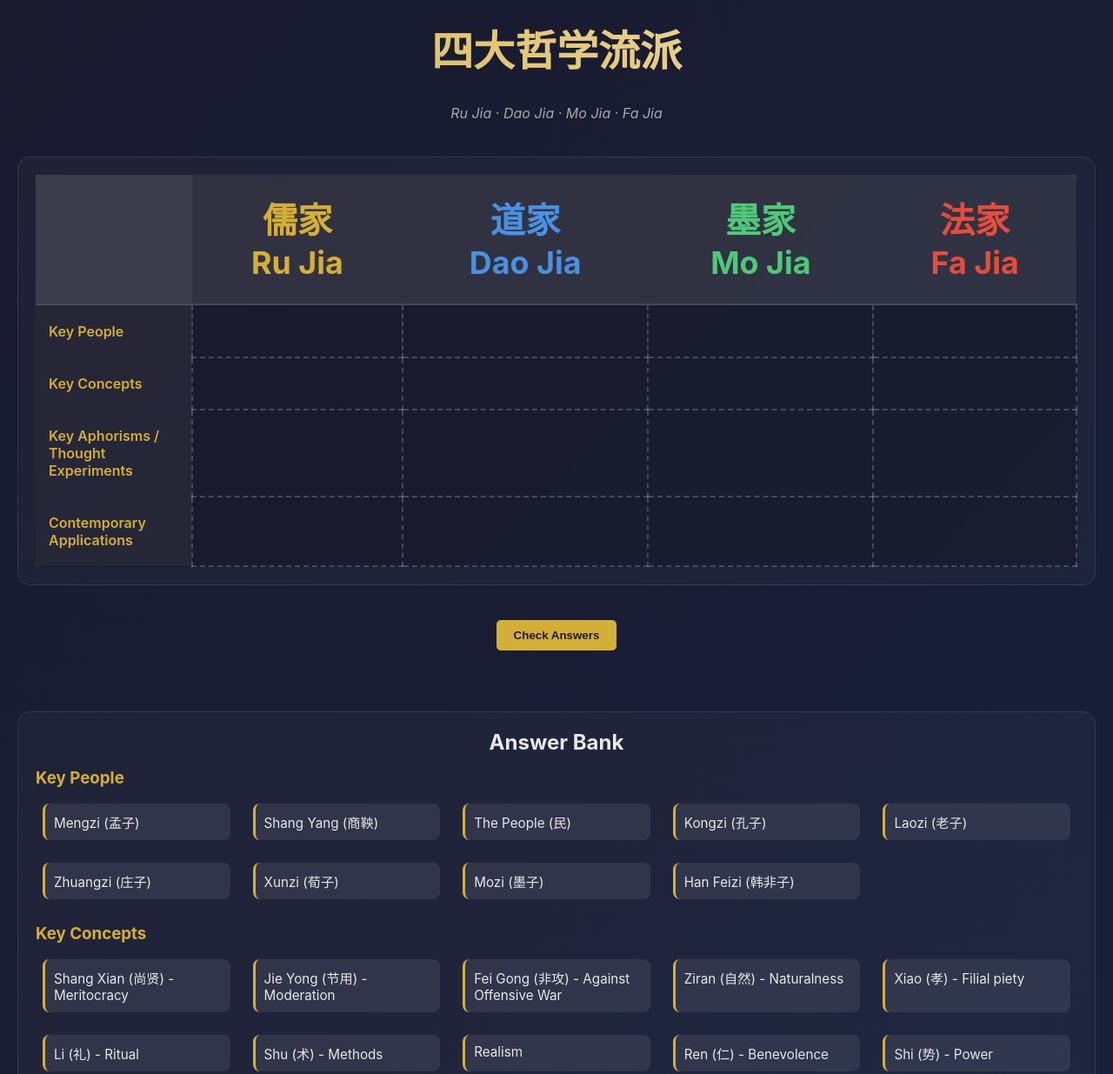
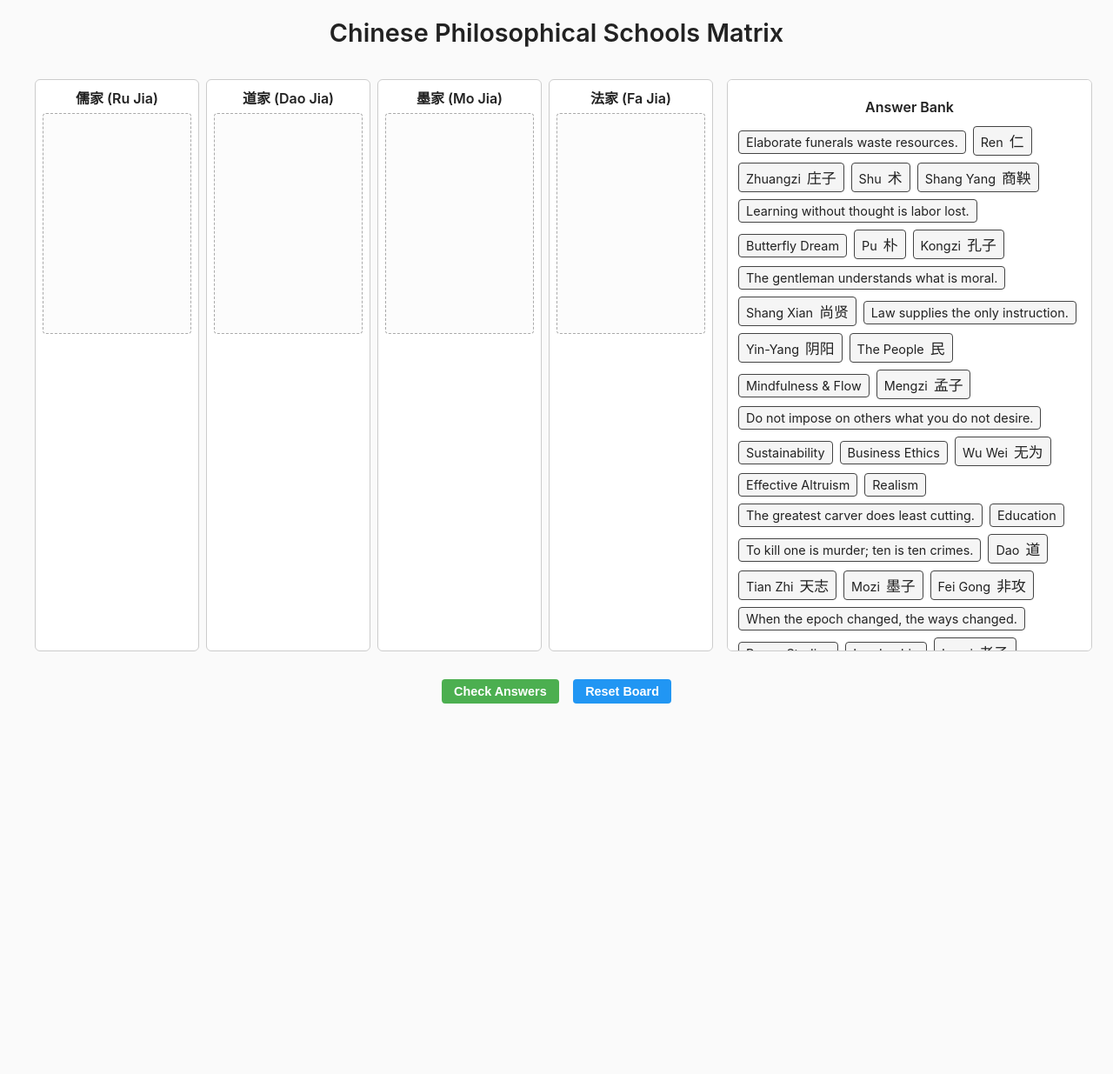
Before and after one commit to omatty123/wujia, a plain HTML site: page index.html in a window 1280 px wide. Shown: the top 1235 px of the page at 87% size. After the commit the page ends 825 px from the top, so only its background shows below. Drawn offline with Linux system fonts and the light colour scheme.

Commit message:
Update index.html

```diff
--- a/index.html
+++ b/index.html
@@ -2,181 +2,281 @@
 <html lang="en">
 <head>
   <meta charset="UTF-8">
-  <meta name="viewport" content="width=device-width, initial-scale=1.0">
-  <title>四大哲学流派 - Interactive Matrix</title>
+  <title>Chinese Philosophical Schools Matrix</title>
   <style>
-    * { margin: 0; padding: 0; box-sizing: border-box; }
-    body { font-family: 'Inter', Arial, sans-serif; background: linear-gradient(135deg, #1a1a2e 0%, #16213e 100%); color: #e8e8e8; padding: 20px; min-height: 100vh; }
-    h1 { text-align: center; font-size: 3em; margin-bottom: 10px; background: linear-gradient(45deg, #d4af37, #f4e4c1); -webkit-background-clip: text; -webkit-text-fill-color: transparent; }
-    .subtitle { text-align: center; color: #a8a8a8; margin-bottom: 20px; font-style: italic; }
-
-    .container { max-width: 1600px; margin: 0 auto; display: flex; flex-direction: column; gap: 20px; }
-    .table-wrapper { overflow-x: auto; background: rgba(255, 255, 255, 0.03); border-radius: 15px; padding: 20px; backdrop-filter: blur(10px); border: 1px solid rgba(255, 255, 255, 0.1); }
-
-    table { width: 100%; border-collapse: collapse; background: rgba(0, 0, 0, 0.2); border-radius: 10px; }
-    th { background: rgba(255, 255, 255, 0.1); padding: 20px 15px; text-align: center; font-size: 1.4em; border-bottom: 2px solid rgba(255, 255, 255, 0.2); position: sticky; top: 0; }
-    th:first-child { background: rgba(255, 255, 255, 0.15); font-weight: bold; color: #d4af37; width: 180px; text-align: left; }
-    td { padding: 20px 15px; vertical-align: top; border: 2px dashed rgba(255, 255, 255, 0.2); min-height: 150px; }
-
-    .ru-header { color: #d4af37; }
-    .dao-header { color: #4a90e2; }
-    .mo-header { color: #50c878; }
-    .fa-header { color: #e74c3c; }
-
-    td:first-child { background: rgba(255, 255, 255, 0.05); font-weight: 600; color: #d4af37; border: none; }
-    tr:hover td { background: rgba(255, 255, 255, 0.05); }
-
-    .school-name { font-size: 1.6em; font-weight: bold; margin-bottom: 5px; }
-    .school-chinese { font-family: 'Noto Serif SC', serif; font-size: 1.8em; display: block; }
-
-    .draggable { padding: 10px; margin: 8px; background: rgba(255, 255, 255, 0.08); border-radius: 8px; cursor: grab; border-left: 3px solid #d4af37; font-size: 0.95em; }
-    .draggable:hover { background: rgba(255, 255, 255, 0.2); }
-    .draggable:active { cursor: grabbing; }
-
-    .dropped-item { margin: 5px 0; padding: 8px; background: rgba(0, 0, 0, 0.3); border-radius: 5px; border-left: 3px solid currentColor; }
-
-    .items-bank { margin-top: 30px; background: rgba(255, 255, 255, 0.03); border-radius: 15px; padding: 20px; border: 1px solid rgba(255, 255, 255, 0.1); }
-    .items-bank h2 { text-align: center; margin-bottom: 15px; }
-    .category { margin-bottom: 20px; }
-    .category h3 { color: #d4af37; margin-bottom: 10px; }
-    .bank-grid { display: grid; grid-template-columns: repeat(auto-fill, minmax(200px, 1fr)); gap: 10px; }
-
-    .check-button { display: block; margin: 20px auto; padding: 10px 20px; background: #d4af37; color: #1a1a2e; border: none; border-radius: 5px; font-weight: bold; cursor: pointer; }
-    .check-button:hover { background: #f4e4c1; }
+    body {
+      font-family: "Inter", Arial, sans-serif;
+      margin: 0;
+      padding: 0;
+      background: #fafafa;
+      color: #222;
+    }
+    h1 {
+      text-align: center;
+      margin: 20px 0;
+      font-size: 1.8rem;
+      font-weight: 600;
+    }
+    .container {
+      display: grid;
+      grid-template-columns: 65% 35%;
+      gap: 16px;
+      max-width: 1200px;
+      margin: auto;
+      padding: 16px;
+    }
+    .matrix {
+      display: grid;
+      grid-template-columns: repeat(4, 1fr);
+      gap: 8px;
+    }
+    .column {
+      border: 1px solid #ccc;
+      border-radius: 6px;
+      background: #fff;
+      min-height: 200px;
+      padding: 8px;
+    }
+    .column h2 {
+      text-align: center;
+      font-size: 1rem;
+      margin: 0 0 6px 0;
+      font-weight: 600;
+    }
+    .dropzone {
+      min-height: 240px;
+      padding: 6px;
+      border: 1px dashed #aaa;
+      border-radius: 4px;
+      background: #fcfcfc;
+    }
+    .items-bank {
+      border: 1px solid #ccc;
+      border-radius: 6px;
+      padding: 8px;
+      background: #fff;
+      max-height: 80vh;
+      overflow-y: auto;
+    }
+    .items-bank h2 {
+      text-align: center;
+      font-size: 1rem;
+      margin-bottom: 8px;
+      font-weight: 600;
+    }
+    .item {
+      display: inline-block;
+      padding: 4px 8px;
+      margin: 4px;
+      border: 1px solid #444;
+      border-radius: 4px;
+      background: #f5f5f5;
+      cursor: grab;
+      font-size: 0.9rem;
+      transition: background 0.2s;
+    }
+    .item:hover {
+      background: #eaeaea;
+    }
+    .chinese {
+      font-family: "Noto Serif SC", serif;
+      font-size: 1.05rem;
+      margin-left: 3px;
+    }
+    .correct {
+      background: #c8f2c8 !important;
+      border-color: #4caf50 !important;
+    }
+    .incorrect {
+      background: #f7c2c2 !important;
+      border-color: #e53935 !important;
+    }
+    .controls {
+      text-align: center;
+      margin: 16px 0;
+    }
+    button {
+      margin: 0 6px;
+      padding: 6px 14px;
+      font-size: 0.9rem;
+      border: none;
+      border-radius: 4px;
+      cursor: pointer;
+      font-weight: 600;
+      transition: background 0.2s;
+    }
+    button.check {
+      background: #4caf50;
+      color: white;
+    }
+    button.check:hover {
+      background: #45a047;
+    }
+    button.reset {
+      background: #2196f3;
+      color: white;
+    }
+    button.reset:hover {
+      background: #1976d2;
+    }
   </style>
 </head>
 <body>
+  <h1>Chinese Philosophical Schools Matrix</h1>
   <div class="container">
-    <h1>四大哲学流派</h1>
-    <p class="subtitle">Ru Jia · Dao Jia · Mo Jia · Fa Jia</p>
-
-    <div class="table-wrapper">
-      <table>
-        <thead>
-          <tr>
-            <th></th>
-            <th class="ru-header"><span class="school-chinese">儒家</span><div class="school-name">Ru Jia</div></th>
-            <th class="dao-header"><span class="school-chinese">道家</span><div class="school-name">Dao Jia</div></th>
-            <th class="mo-header"><span class="school-chinese">墨家</span><div class="school-name">Mo Jia</div></th>
-            <th class="fa-header"><span class="school-chinese">法家</span><div class="school-name">Fa Jia</div></th>
-          </tr>
-        </thead>
-        <tbody>
-          <tr><td>Key People</td><td class="dropzone"></td><td class="dropzone"></td><td class="dropzone"></td><td class="dropzone"></td></tr>
-          <tr><td>Key Concepts</td><td class="dropzone"></td><td class="dropzone"></td><td class="dropzone"></td><td class="dropzone"></td></tr>
-          <tr><td>Key Aphorisms / Thought Experiments</td><td class="dropzone"></td><td class="dropzone"></td><td class="dropzone"></td><td class="dropzone"></td></tr>
-          <tr><td>Contemporary Applications</td><td class="dropzone"></td><td class="dropzone"></td><td class="dropzone"></td><td class="dropzone"></td></tr>
-        </tbody>
-      </table>
+    <div class="matrix">
+      <div class="column" data-school="ru">
+        <h2>儒家 (Ru Jia)</h2>
+        <div class="dropzone" ondrop="drop(event)" ondragover="allowDrop(event)"></div>
+      </div>
+      <div class="column" data-school="dao">
+        <h2>道家 (Dao Jia)</h2>
+        <div class="dropzone" ondrop="drop(event)" ondragover="allowDrop(event)"></div>
+      </div>
+      <div class="column" data-school="mo">
+        <h2>墨家 (Mo Jia)</h2>
+        <div class="dropzone" ondrop="drop(event)" ondragover="allowDrop(event)"></div>
+      </div>
+      <div class="column" data-school="fa">
+        <h2>法家 (Fa Jia)</h2>
+        <div class="dropzone" ondrop="drop(event)" ondragover="allowDrop(event)"></div>
+      </div>
     </div>
-
-    <button class="check-button" onclick="checkAnswers()">Check Answers</button>
-
     <div class="items-bank">
       <h2>Answer Bank</h2>
-      <div class="category" id="key-people-bank"><h3>Key People</h3><div class="bank-grid"></div></div>
-      <div class="category" id="key-concepts-bank"><h3>Key Concepts</h3><div class="bank-grid"></div></div>
-      <div class="category" id="key-aphorisms-bank"><h3>Key Aphorisms / Thought Experiments</h3><div class="bank-grid"></div></div>
-      <div class="category" id="contemporary-applications-bank"><h3>Contemporary Applications</h3><div class="bank-grid"></div></div>
+      <div id="bank"></div>
     </div>
+  </div>
+  <div class="controls">
+    <button class="check" onclick="checkAnswers()">Check Answers</button>
+    <button class="reset" onclick="resetBoard()">Reset Board</button>
   </div>
 
   <script>
-    const keyPeopleItems = [
-      {id:"kongzi",pronounce:"孔子",text:"Kongzi (孔子)"},{id:"mengzi",pronounce:"孟子",text:"Mengzi (孟子)"},{id:"xunzi",pronounce:"荀子",text:"Xunzi (荀子)"},
-      {id:"laozi",pronounce:"老子",text:"Laozi (老子)"},{id:"zhuangzi",pronounce:"庄子",text:"Zhuangzi (庄子)"},{id:"mozi",pronounce:"墨子",text:"Mozi (墨子)"},
-      {id:"hanfeizi",pronounce:"韩非子",text:"Han Feizi (韩非子)"},{id:"shangyang",pronounce:"商鞅",text:"Shang Yang (商鞅)"},{id:"thepeople",pronounce:"民",text:"The People (民)"}
+    const tokens = [
+      // People
+      {id:"kongzi", text:"Kongzi", chinese:"孔子", correct:"ru"},
+      {id:"mengzi", text:"Mengzi", chinese:"孟子", correct:"ru"},
+      {id:"xunzi", text:"Xunzi", chinese:"荀子", correct:"ru"},
+      {id:"laozi", text:"Laozi", chinese:"老子", correct:"dao"},
+      {id:"zhuangzi", text:"Zhuangzi", chinese:"庄子", correct:"dao"},
+      {id:"mozi", text:"Mozi", chinese:"墨子", correct:"mo"},
+      {id:"hanfeizi", text:"Han Feizi", chinese:"韩非子", correct:"fa"},
+      {id:"shangyang", text:"Shang Yang", chinese:"商鞅", correct:"fa"},
+      {id:"people", text:"The People", chinese:"民", correct:"mo"},
+
+      // Concepts Ru
+      {id:"ren", text:"Ren", chinese:"仁", correct:"ru"},
+      {id:"li", text:"Li", chinese:"礼", correct:"ru"},
+      {id:"yi", text:"Yi", chinese:"义", correct:"ru"},
+      {id:"xiao", text:"Xiao", chinese:"孝", correct:"ru"},
+      {id:"junzi", text:"Junzi", chinese:"君子", correct:"ru"},
+      // Concepts Dao
+      {id:"dao", text:"Dao", chinese:"道", correct:"dao"},
+      {id:"wuwei", text:"Wu Wei", chinese:"无为", correct:"dao"},
+      {id:"ziran", text:"Ziran", chinese:"自然", correct:"dao"},
+      {id:"yinyang", text:"Yin-Yang", chinese:"阴阳", correct:"dao"},
+      {id:"pu", text:"Pu", chinese:"朴", correct:"dao"},
+      // Concepts Mo
+      {id:"jianai", text:"Jian Ai", chinese:"兼爱", correct:"mo"},
+      {id:"feigong", text:"Fei Gong", chinese:"非攻", correct:"mo"},
+      {id:"shangxian", text:"Shang Xian", chinese:"尚贤", correct:"mo"},
+      {id:"jieyong", text:"Jie Yong", chinese:"节用", correct:"mo"},
+      {id:"tianzhi", text:"Tian Zhi", chinese:"天志", correct:"mo"},
+      // Concepts Fa
+      {id:"fa", text:"Fa", chinese:"法", correct:"fa"},
+      {id:"shu", text:"Shu", chinese:"术", correct:"fa"},
+      {id:"shi", text:"Shi", chinese:"势", correct:"fa"},
+      {id:"centralization", text:"Centralization", chinese:"", correct:"fa"},
+      {id:"realism", text:"Realism", chinese:"", correct:"fa"},
+
+      // Aphorisms Ru
+      {id:"ru1", text:"Do not impose on others what you do not desire.", correct:"ru"},
+      {id:"ru2", text:"The gentleman understands what is moral.", correct:"ru"},
+      {id:"ru3", text:"Learning without thought is labor lost.", correct:"ru"},
+      // Aphorisms Dao
+      {id:"dao1", text:"The Useless Tree", correct:"dao"},
+      {id:"dao2", text:"Butterfly Dream", correct:"dao"},
+      {id:"dao3", text:"The greatest carver does least cutting.", correct:"dao"},
+      // Aphorisms Mo
+      {id:"mo1", text:"Treat others’ families as your own.", correct:"mo"},
+      {id:"mo2", text:"Elaborate funerals waste resources.", correct:"mo"},
+      {id:"mo3", text:"To kill one is murder; ten is ten crimes.", correct:"mo"},
+      // Aphorisms Fa
+      {id:"fa1", text:"When the epoch changed, the ways changed.", correct:"fa"},
+      {id:"fa2", text:"Control ministers with punishment and favor.", correct:"fa"},
+      {id:"fa3", text:"Law supplies the only instruction.", correct:"fa"},
+
+      // Applications Ru
+      {id:"app1", text:"Business Ethics", correct:"ru"},
+      {id:"app2", text:"Education", correct:"ru"},
+      {id:"app3", text:"Leadership", correct:"ru"},
+      // Applications Dao
+      {id:"app4", text:"Systems Thinking", correct:"dao"},
+      {id:"app5", text:"Mindfulness & Flow", correct:"dao"},
+      {id:"app6", text:"Sustainability", correct:"dao"},
+      // Applications Mo
+      {id:"app7", text:"Effective Altruism", correct:"mo"},
+      {id:"app8", text:"Peace Studies", correct:"mo"},
+      {id:"app9", text:"Meritocracy", correct:"mo"},
+      // Applications Fa
+      {id:"app10", text:"Institutional Design", correct:"fa"},
+      {id:"app11", text:"Behavioral Economics", correct:"fa"},
+      {id:"app12", text:"Management Science", correct:"fa"}
     ];
 
-    const keyConceptsItems = [
-      {id:"ren",pronounce:"仁",text:"Ren (仁) - Benevolence"},{id:"li",pronounce:"礼",text:"Li (礼) - Ritual"},{id:"yi",pronounce:"义",text:"Yi (义) - Righteousness"},
-      {id:"xiao",pronounce:"孝",text:"Xiao (孝) - Filial piety"},{id:"junzi",pronounce:"君子",text:"Junzi (君子) - Gentleman"},
-      {id:"dao",pronounce:"道",text:"Dao (道) - The Way"},{id:"wuwei",pronounce:"无为",text:"Wu Wei (无为) - Non-action"},
-      {id:"ziran",pronounce:"自然",text:"Ziran (自然) - Naturalness"},{id:"yinyang",pronounce:"阴阳",text:"Yin-Yang (阴阳)"},{id:"pu",pronounce:"朴",text:"Pu (朴) - Simplicity"},
-      {id:"jianai",pronounce:"兼爱",text:"Jian Ai (兼爱) - Universal Love"},{id:"feigong",pronounce:"非攻",text:"Fei Gong (非攻) - Against Offensive War"},
-      {id:"shangxian",pronounce:"尚贤",text:"Shang Xian (尚贤) - Meritocracy"},{id:"jieyong",pronounce:"节用",text:"Jie Yong (节用) - Moderation"},
-      {id:"tianzhi",pronounce:"天志",text:"Tianzhi (天志) - Will of Heaven"},
-      {id:"fa",pronounce:"法",text:"Fa (法) - Law"},{id:"shu",pronounce:"术",text:"Shu (术) - Methods"},
-      {id:"shi",pronounce:"势",text:"Shi (势) - Power"},{id:"central",pronounce:"中央集权",text:"Centralization"},{id:"realism",pronounce:"",text:"Realism"}
-    ];
+    function shuffle(array) {
+      return array.sort(() => Math.random() - 0.5);
+    }
 
-    const keyAphorismsItems = [
-      {id:"ru1",text:"Do not impose on others what you yourself do not desire."},
-      {id:"ru2",text:"The gentleman understands what is moral. The small man understands what is profitable."},
-      {id:"ru3",text:"Learning without thought is labor lost; thought without learning is perilous."},
-      {id:"dao1",text:"The Useless Tree - A gnarled tree survives because it has no practical use."},
-      {id:"dao2",text:"Butterfly Dream - Did Zhuangzi dream he was a butterfly, or the butterfly dream it was Zhuangzi?"},
-      {id:"dao3",text:"The greatest carver does the least cutting."},
-      {id:"mo1",text:"If everyone regarded others’ families as their own, who would create disorder?"},
-      {id:"mo2",text:"Elaborate funerals and music waste resources that could feed the hungry and clothe the poor."},
-      {id:"mo3",text:"To kill one innocent person is murder; to kill ten is ten times the crime."},
-      {id:"fa1",text:"When the epoch changed, the ways changed; when the ways changed, the measures of government changed."},
-      {id:"fa2",text:"The enlightened ruler controls his ministers through the two handles of punishment and favor."},
-      {id:"fa3",text:"In the state of an enlightened ruler, there are no books; law supplies the only instruction."}
-    ];
-
-    const contemporaryApplicationsItems = [
-      {id:"ruapp1",text:"Business Ethics - Stakeholder capitalism, CSR, long-term trust"},
-      {id:"ruapp2",text:"Education - Character education, mentorship, holistic development"},
-      {id:"ruapp3",text:"Leadership - Servant leadership, moral example, ritual culture"},
-      {id:"daoapp1",text:"Systems Thinking - Complex adaptive systems, minimal intervention"},
-      {id:"daoapp2",text:"Mindfulness & Flow - Meditation, optimal experience, stress reduction"},
-      {id:"daoapp3",text:"Sustainability - Biomimicry, working with nature, regenerative design"},
-      {id:"moapp1",text:"Effective Altruism - Evidence-based charity, impartial concern"},
-      {id:"moapp2",text:"Peace Studies - Defensive strategies, conflict resolution"},
-      {id:"moapp3",text:"Meritocracy - Skills-based hiring, anti-nepotism"},
-      {id:"faapp1",text:"Institutional Design - Clear rules, predictable consequences"},
-      {id:"faapp2",text:"Behavioral Economics - Incentive structures, self-interest in policy"},
-      {id:"faapp3",text:"Management Science - KPIs, metrics, accountability"}
-    ];
-
-    // shuffle
-    function shuffle(arr){for(let i=arr.length-1;i>0;i--){const j=Math.floor(Math.random()*(i+1));[arr[i],arr[j]]=[arr[j],arr[i]];}}
-
-    function renderBank(array,containerId){
-      const container=document.querySelector(`#${containerId} .bank-grid`);
-      container.innerHTML="";
-      shuffle(array);
-      array.forEach(item=>{
-        const div=document.createElement('div');
-        div.className='draggable';
-        div.draggable=true;
-        div.dataset.id=item.id;
-        div.textContent=item.text;
-        container.appendChild(div);
+    function renderBank() {
+      const bank = document.getElementById("bank");
+      bank.innerHTML = "";
+      shuffle(tokens).forEach(token => {
+        const div = document.createElement("div");
+        div.id = token.id;
+        div.className = "item";
+        div.draggable = true;
+        div.ondragstart = drag;
+        div.innerHTML = token.chinese
+          ? `${token.text} <span class="chinese">${token.chinese}</span>`
+          : token.text;
+        bank.appendChild(div);
       });
     }
 
-    document.addEventListener('DOMContentLoaded',()=>{
-      renderBank(keyPeopleItems,'key-people-bank');
-      renderBank(keyConceptsItems,'key-concepts-bank');
-      renderBank(keyAphorismsItems,'key-aphorisms-bank');
-      renderBank(contemporaryApplicationsItems,'contemporary-applications-bank');
+    function allowDrop(ev) { ev.preventDefault(); }
+    function drag(ev) { ev.dataTransfer.setData("text", ev.target.id); }
+    function drop(ev) {
+      ev.preventDefault();
+      const data = ev.dataTransfer.getData("text");
+      const dragged = document.getElementById(data);
+      if (ev.target.classList.contains("dropzone")) {
+        ev.target.appendChild(dragged);
+      }
+    }
 
-      document.querySelectorAll('.draggable').forEach(item=>{
-        item.addEventListener('dragstart',e=>{
-          e.dataTransfer.setData('text/plain',e.target.dataset.id);
-        });
+    function checkAnswers() {
+      document.querySelectorAll(".item").forEach(item => {
+        item.classList.remove("correct","incorrect");
+        const parent = item.closest(".column");
+        if (parent) {
+          const school = parent.getAttribute("data-school");
+          const token = tokens.find(t => t.id === item.id);
+          if (token && token.correct === school) {
+            item.classList.add("correct");
+          } else {
+            item.classList.add("incorrect");
+          }
+        }
       });
-      document.querySelectorAll('.dropzone').forEach(zone=>{
-        zone.addEventListener('dragover',e=>e.preventDefault());
-        zone.addEventListener('drop',e=>{
-          e.preventDefault();
-          const id=e.dataTransfer.getData('text/plain');
-          const element=document.querySelector(`[data-id="${id}"]`);
-          if(element){
-            const newItem=document.createElement('div');
-            newItem.className='dropped-item';
-            newItem.textContent=element.textContent;
-            newItem.dataset.id=id;
-            zone.appendChild(newItem);
-            element.remove();
-          }
-        });
-      });
-    });
+    }
 
-    function checkAnswers(){alert("Answer checking not yet implemented.");}
+    function resetBoard() {
+      renderBank();
+    }
+
+    renderBank();
   </script>
 </body>
 </html>
```
